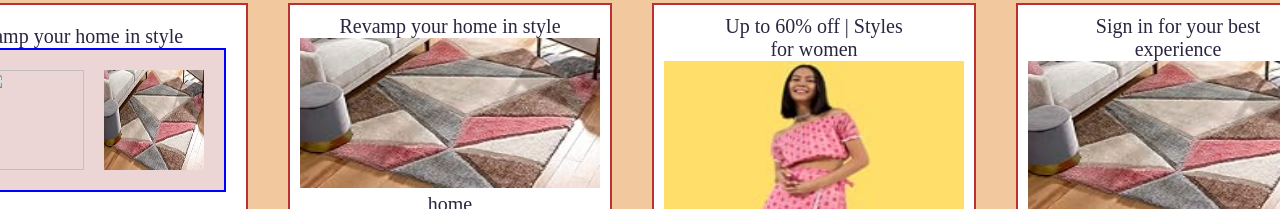
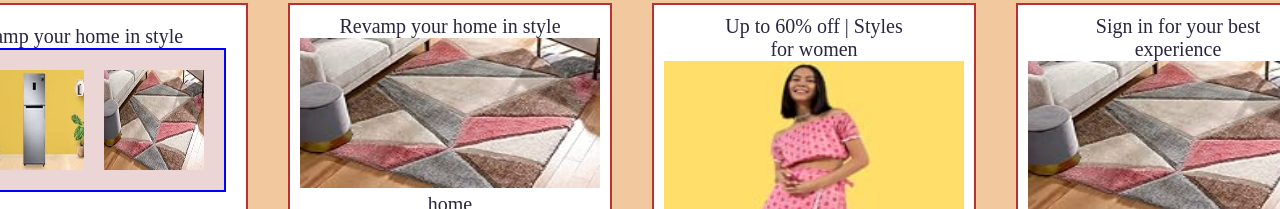
Before and after one commit to rahul-kolapuri/Amazon-first-page-, a plain HTML site: page index.html in a window 1280 px wide. Shown: the part 203-412 px from the top of the page. Drawn offline with Linux system fonts and the light colour scheme; files whose address does not match are found by name.

Commit message:
Update index.html

```diff
--- a/index.html
+++ b/index.html
@@ -55,7 +55,7 @@
                <div class="grid-text1">
                     Revamp your home in style
                     <div class="img1">
-                         <img src="amazon/freeg.jpg" width="100" height="100"></img>
+                         <img src="https://github.com/rahul-kolapuri/Amazon-first-page-/blob/main/freeg.jpg?raw=true" width="100" height="100"></img>
                          <img src="amazonpics/homef.jpg" width="100" height="100"></img>
 
                     </div>
```
